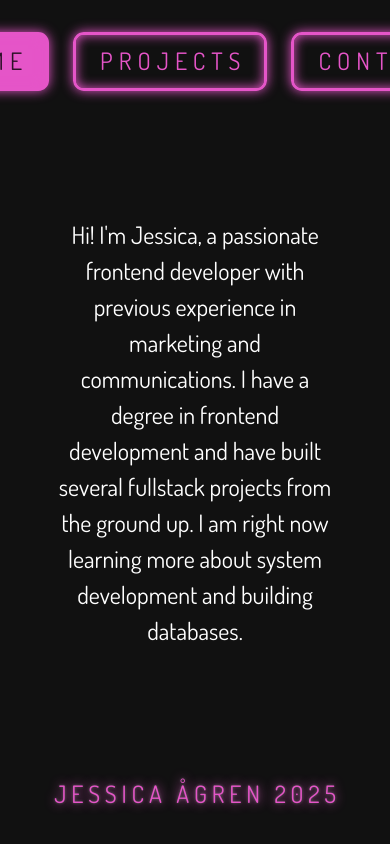
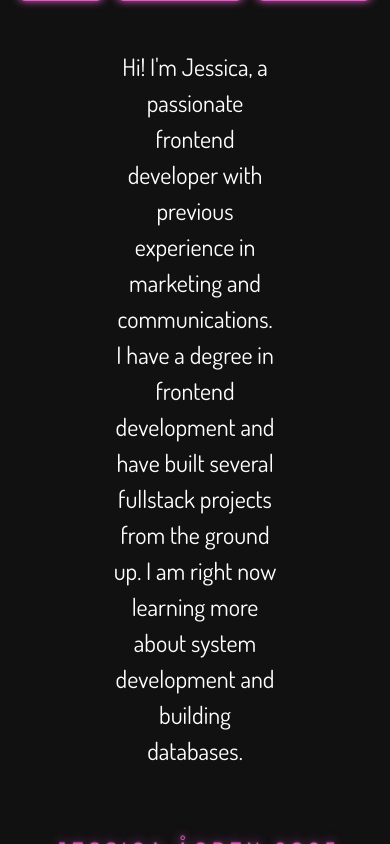
Before and after one commit to jessicaagren/portfolio, a React (Vite) app: page /home in a window 390 px wide. Built offline with nearby package versions, Linux system fonts and the light colour scheme.

Commit message:
Enhance NavBar and NeonNavLink styles for better responsiveness

```diff
--- a/src/components/NavBar/NavBar.scss
+++ b/src/components/NavBar/NavBar.scss
@@ -1,6 +1,17 @@
 .NavBar {
   display: flex;
   justify-content: center;
+  align-items: center;
+  flex-wrap: wrap;
   gap: 1.5rem;
   padding: 2rem;
+  width: 100%;
+  box-sizing: border-box;
 }
+
+@media (max-width: 600px) {
+  .NavBar {
+    gap: 0.75rem;
+    padding: 1rem;
+  }
+}
--- a/src/components/NeonNavLink/NeonNavLink.scss
+++ b/src/components/NeonNavLink/NeonNavLink.scss
@@ -29,6 +29,13 @@
     inset 0px 0px 0.5em 0px var(--glow-color),
     0px 0px 0.5em 0px var(--glow-color);
   text-decoration: none;
+}
+
+@media (max-width: 600px) {
+  .glowing-navlink {
+    font-size: 1.1em;
+    letter-spacing: 0.15em;
+  }
 }
 
 .glowing-navlink::after {
```
